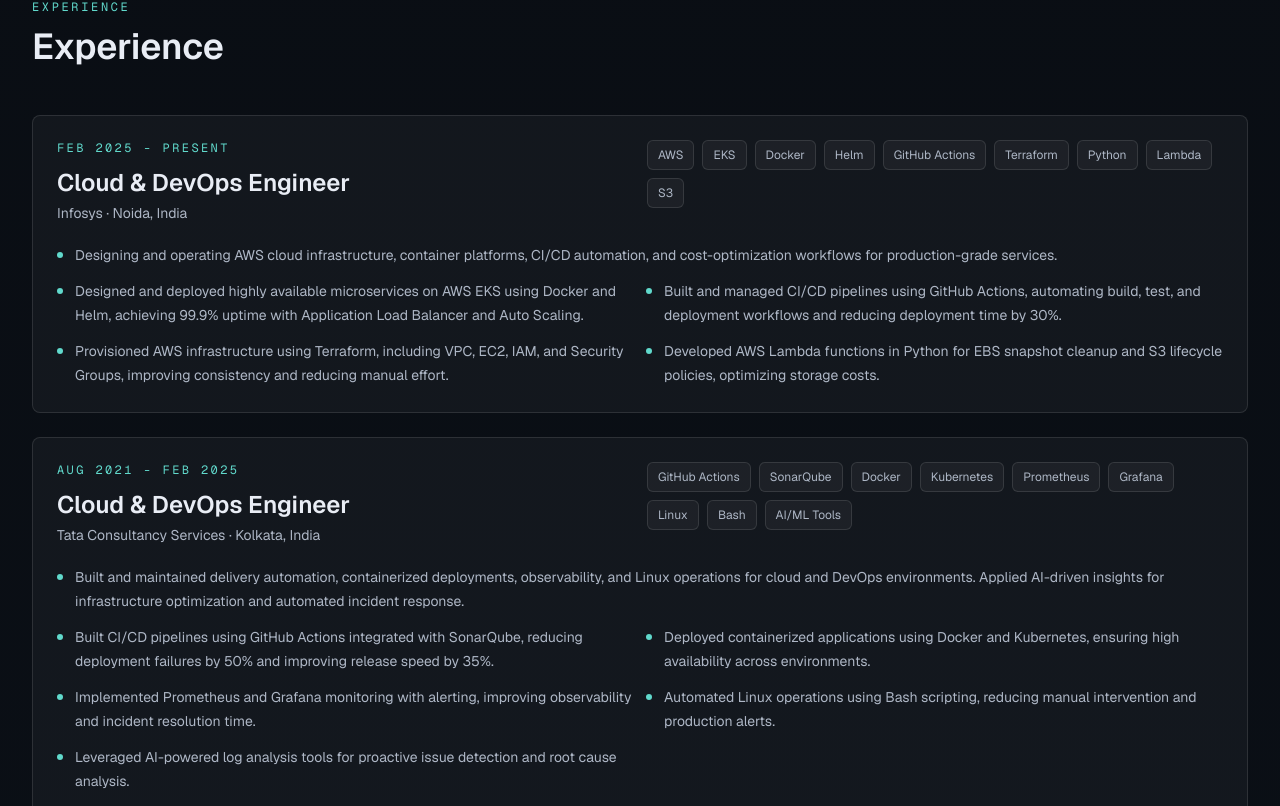
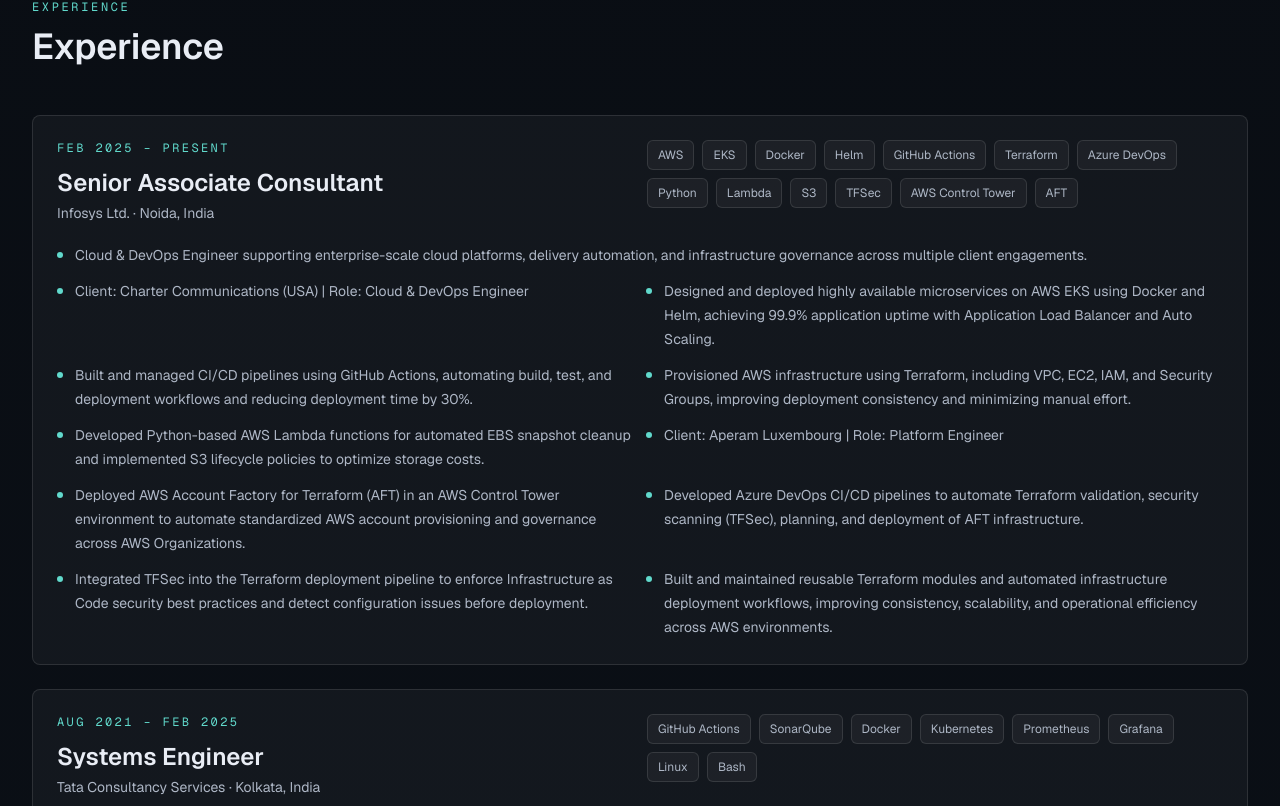
Before and after one commit to aznavneet/Portfolio, a Next.js app: page / in a window 1280 px wide. Shown: the part 2454-3260 px from the top of the page. Built offline with nearby package versions, Linux system fonts and the light colour scheme; no server answers.

Commit message:
updated technical section

```diff
--- a/data/portfolio.ts
+++ b/data/portfolio.ts
@@ -84,35 +84,40 @@
 
 export const experience = [
   {
-    company: "Infosys",
-    role: "Cloud & DevOps Engineer",
-    duration: "Feb 2025 - Present",
+    company: "Infosys Ltd.",
+    role: "Senior Associate Consultant",
+    duration: "Feb 2025 – Present",
     location: "Noida, India",
     summary:
-      "Designing and operating AWS cloud infrastructure, container platforms, CI/CD automation, and cost-optimization workflows for production-grade services.",
+      "Cloud & DevOps Engineer supporting enterprise-scale cloud platforms, delivery automation, and infrastructure governance across multiple client engagements.",
     responsibilities: [
-      "Designed and deployed highly available microservices on AWS EKS using Docker and Helm, achieving 99.9% uptime with Application Load Balancer and Auto Scaling.",
+      "Client: Charter Communications (USA) | Role: Cloud & DevOps Engineer",
+      "Designed and deployed highly available microservices on AWS EKS using Docker and Helm, achieving 99.9% application uptime with Application Load Balancer and Auto Scaling.",
       "Built and managed CI/CD pipelines using GitHub Actions, automating build, test, and deployment workflows and reducing deployment time by 30%.",
-      "Provisioned AWS infrastructure using Terraform, including VPC, EC2, IAM, and Security Groups, improving consistency and reducing manual effort.",
-      "Developed AWS Lambda functions in Python for EBS snapshot cleanup and S3 lifecycle policies, optimizing storage costs."
+      "Provisioned AWS infrastructure using Terraform, including VPC, EC2, IAM, and Security Groups, improving deployment consistency and minimizing manual effort.",
+      "Developed Python-based AWS Lambda functions for automated EBS snapshot cleanup and implemented S3 lifecycle policies to optimize storage costs.",
+      "Client: Aperam Luxembourg | Role: Platform Engineer",
+      "Deployed AWS Account Factory for Terraform (AFT) in an AWS Control Tower environment to automate standardized AWS account provisioning and governance across AWS Organizations.",
+      "Developed Azure DevOps CI/CD pipelines to automate Terraform validation, security scanning (TFSec), planning, and deployment of AFT infrastructure.",
+      "Integrated TFSec into the Terraform deployment pipeline to enforce Infrastructure as Code security best practices and detect configuration issues before deployment.",
+      "Built and maintained reusable Terraform modules and automated infrastructure deployment workflows, improving consistency, scalability, and operational efficiency across AWS environments."
     ],
-    technologies: ["AWS", "EKS", "Docker", "Helm", "GitHub Actions", "Terraform", "Python", "Lambda", "S3"]
+    technologies: ["AWS", "EKS", "Docker", "Helm", "GitHub Actions", "Terraform", "Azure DevOps", "Python", "Lambda", "S3", "TFSec", "AWS Control Tower", "AFT"]
   },
   {
     company: "Tata Consultancy Services",
-    role: "Cloud & DevOps Engineer",
-    duration: "Aug 2021 - Feb 2025",
+    role: "Systems Engineer",
+    duration: "Aug 2021 – Feb 2025",
     location: "Kolkata, India",
     summary:
-      "Built and maintained delivery automation, containerized deployments, observability, and Linux operations for cloud and DevOps environments. Applied AI-driven insights for infrastructure optimization and automated incident response.",
+      "Cloud & DevOps Engineer focused on automation, observability, and production operations for enterprise application delivery and cloud environments.",
     responsibilities: [
-      "Built CI/CD pipelines using GitHub Actions integrated with SonarQube, reducing deployment failures by 50% and improving release speed by 35%.",
-      "Deployed containerized applications using Docker and Kubernetes, ensuring high availability across environments.",
-      "Implemented Prometheus and Grafana monitoring with alerting, improving observability and incident resolution time.",
-      "Automated Linux operations using Bash scripting, reducing manual intervention and production alerts.",
-      "Leveraged AI-powered log analysis tools for proactive issue detection and root cause analysis."
+      "Built and maintained GitHub Actions CI/CD pipelines integrated with SonarQube to automate code quality checks, reducing deployment failures by 50% and improving release speed by 35%.",
+      "Containerized applications using Docker and deployed workloads on Kubernetes, ensuring scalable, highly available, and consistent application deployments across environments.",
+      "Implemented infrastructure and application monitoring using Prometheus and Grafana, configuring dashboards and alerting to improve observability and accelerate incident resolution.",
+      "Automated Linux operational tasks using Bash scripting, streamlining routine maintenance activities, reducing manual effort, and improving operational efficiency."
     ],
-    technologies: ["GitHub Actions", "SonarQube", "Docker", "Kubernetes", "Prometheus", "Grafana", "Linux", "Bash", "AI/ML Tools"]
+    technologies: ["GitHub Actions", "SonarQube", "Docker", "Kubernetes", "Prometheus", "Grafana", "Linux", "Bash"]
   }
 ];
 
```
